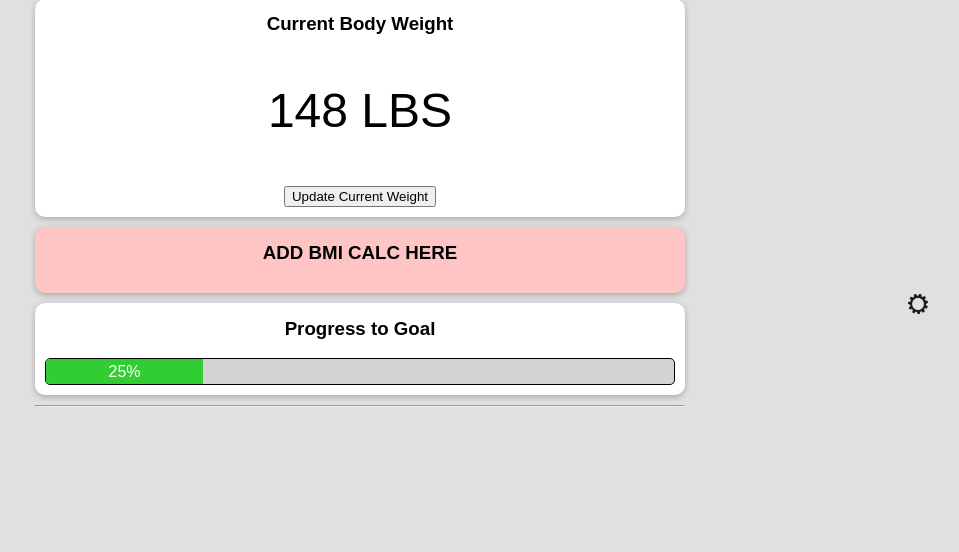
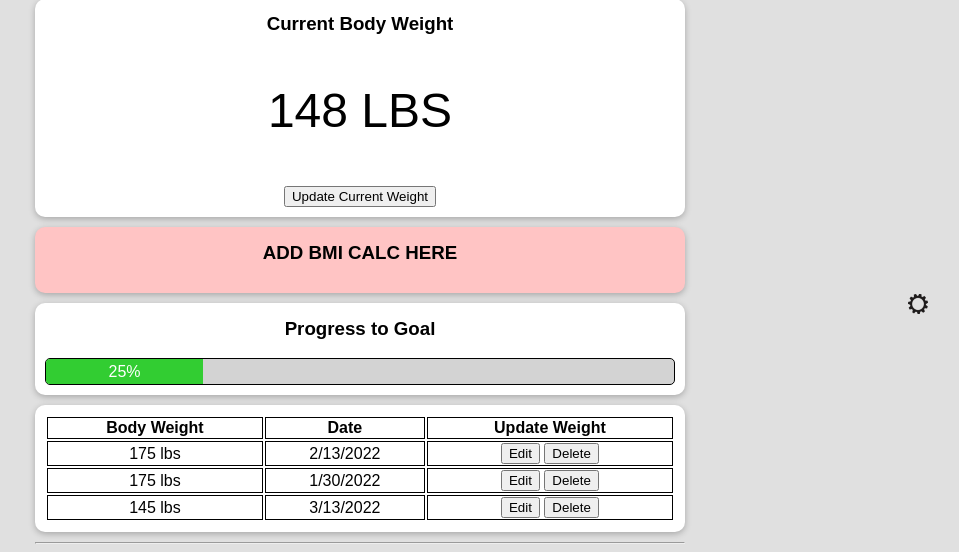
Before and after one commit to GrantOakland/W8, a PHP site: page / in a window 1280 px wide. Shown: the part 418-970 px from the top of the page, without its empty margins (280-1239 px from the left). Before the commit the page ends 825 px from the top, so only its background shows below. Run offline with PHP 8.4, Linux system fonts and the light colour scheme.

Commit message:
Made tables and added tab

```diff
--- a/index.html
+++ b/index.html
@@ -55,6 +55,31 @@
 					</div>
 				</div>
 			</div>
+
+			<div>
+				<table style="width: 100%;">
+					<tr>
+						<th>Body Weight</th>
+						<th>Date</th>
+						<th>Update Weight</th>
+					</tr>
+					<tr>
+						<td>175 lbs</td>
+						<td>2/13/2022</td>
+						<td><button>Edit</button> <button>Delete</button></td>
+					</tr>
+					<tr>
+						<td>175 lbs</td>
+						<td>1/30/2022</td>
+						<td><button>Edit</button> <button>Delete</button></td>
+					</tr>
+					<tr>
+						<td>145 lbs</td>
+						<td>3/13/2022</td>
+						<td><button>Edit</button> <button>Delete</button></td>
+					</tr>
+				</table>
+			</div>
 		</main>
 		<hr>
 	</div>
@@ -63,6 +88,7 @@
 		<div id="settings-options" class="dropdown-content">
 			<a id="edit-height-option" href="#">Edit Height</a>
 			<a id="reset-data-option" href="#">Reset Data</a>
+			<a id="body-weight-history-option" href="#">Weight History</a>
 		</div>
 		<button id="settings-button">
 			<img src="/images/gear.png" alt="settings" width="20" height="20">
--- a/styles/main.css
+++ b/styles/main.css
@@ -91,3 +91,16 @@ h3 {
 	color: white;
 	line-height: 25px;
 }
+
+table {
+	background-color: white;
+	padding: 10px;
+	margin: 10px 0;
+	border-radius: 10px;
+	box-shadow: 0 2px 6px rgba(0, 0, 0, 0.25);
+  }
+
+th, td {
+	background-color: white;
+	border:1px solid black;
+}
```
